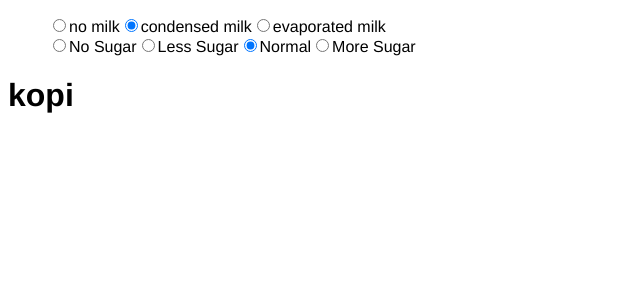
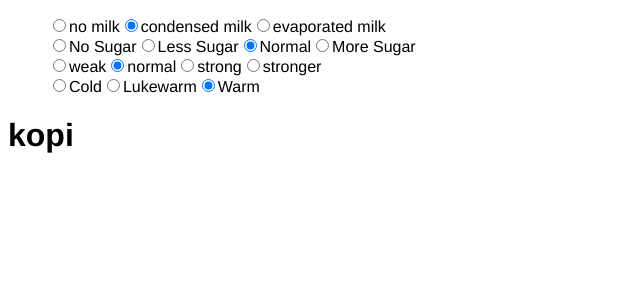
Before and after one commit to shortdiv/kopi-in-vue, a Vue app: page / in a window 1280 px wide. Shown: the top 300 px of the page, without its empty margins (0-640 px from the left). Built offline with nearby package versions, Linux system fonts and the light colour scheme.

Commit message:
fix: add both potency and temp options

```diff
--- a/src/App.vue
+++ b/src/App.vue
@@ -3,10 +3,14 @@
     <KopiOptions
       @milk-selected="setMilk"
       @sugar-selected="setSugar"
+      @strength-selected="setStrength"
+      @temp-selected="setTemp"
     />
     <KopiOrder
       :milk="milk"
       :sugar="sugar"
+      :potency="potency"
+      :temp="temp"
     />
   </div>
 </template>
@@ -24,7 +28,9 @@ export default {
   data () {
     return {
       milk: '',
-      sugar: ''
+      sugar: '',
+      potency: '',
+      temp: ''
     }
   },
   methods: {
@@ -33,6 +39,12 @@ export default {
     },
     setSugar (val) {
       this.sugar = val
+    },
+    setStrength (val) {
+      this.potency = val
+    },
+    setTemp (val) {
+      this.temp = val
     }
   }
 }
--- a/src/components/KopiOptions.vue
+++ b/src/components/KopiOptions.vue
@@ -30,6 +30,36 @@
         <span>{{ sugar.type }}</span>
       </label>
     </li>
+    <li class="strength-options">
+      <label
+        v-for="(strength, index) in strengthOptions"
+        :key="index"
+      >
+        <input
+          type="radio"
+          name="strength"
+          @input="addStrength"
+          :value="strength.name"
+          :checked="strength.name === potency"
+        >
+        <span>{{ strength.type }}</span>
+      </label>
+    </li>
+    <li class="temp-options">
+      <label
+        v-for="(temp, index) in tempOptions"
+        :key="index"
+      >
+        <input
+          type="radio"
+          name="temperature"
+          @input="addTemp"
+          :value="temp.name"
+          :checked="temp.name === potency"
+        >
+        <span>{{ temp.type }}</span>
+      </label>
+    </li>
   </ul>
 </template>
 
@@ -45,6 +75,40 @@ export default {
     return {
       milkiness: '',
       sugariness: '',
+      potency: '',
+      temp: '',
+      tempOptions: [
+        {
+          type: 'Cold',
+          name: 'peng'
+        },
+        {
+          type: 'Lukewarm',
+          name: 'pua sio'
+        },
+        {
+          type: 'Warm',
+          name: ''
+        }
+      ],
+      strengthOptions: [
+        {
+          type: 'weak',
+          name: 'po'
+        },
+        {
+          type: 'normal',
+          name: ''
+        },
+        {
+          type: 'strong',
+          name: 'gau'
+        },
+        {
+          type: 'stronger',
+          name: 'di lo'
+        }
+      ],
       sugarOptions: [
         {
           type: 'No Sugar',
@@ -78,6 +142,14 @@ export default {
     addSugar (ev) {
       this.sugariness = ev.target.value
       this.$emit('sugar-selected', this.sugariness)
+    },
+    addStrength (ev) {
+      this.potency = ev.target.value
+      this.$emit('strength-selected', this.potency)
+    },
+    addTemp (ev) {
+      this.temp = ev.target.value
+      this.$emit('temp-selected', this.temp)
     }
   },
   created () {
--- a/src/components/KopiOrder.vue
+++ b/src/components/KopiOrder.vue
@@ -1,5 +1,5 @@
 <template>
-  <h1>kopi {{ milk }} {{ sugar }}</h1>
+  <h1>kopi {{ milk }} {{ potency }} {{ sugar }}  {{ temp }}</h1>
 </template>
 
 <script>
@@ -13,6 +13,14 @@ export default {
     sugar: {
       type: String,
       default: null
+    },
+    potency: {
+      type: String,
+      default: null
+    },
+    temp: {
+      type: String,
+      default: null
     }
   }
 }
```
